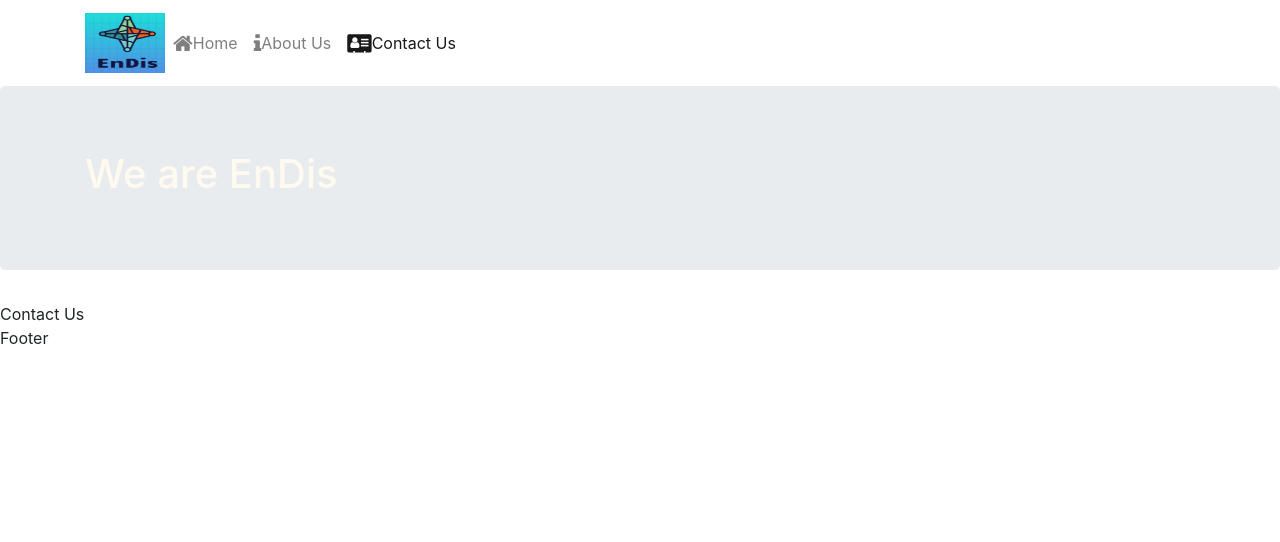
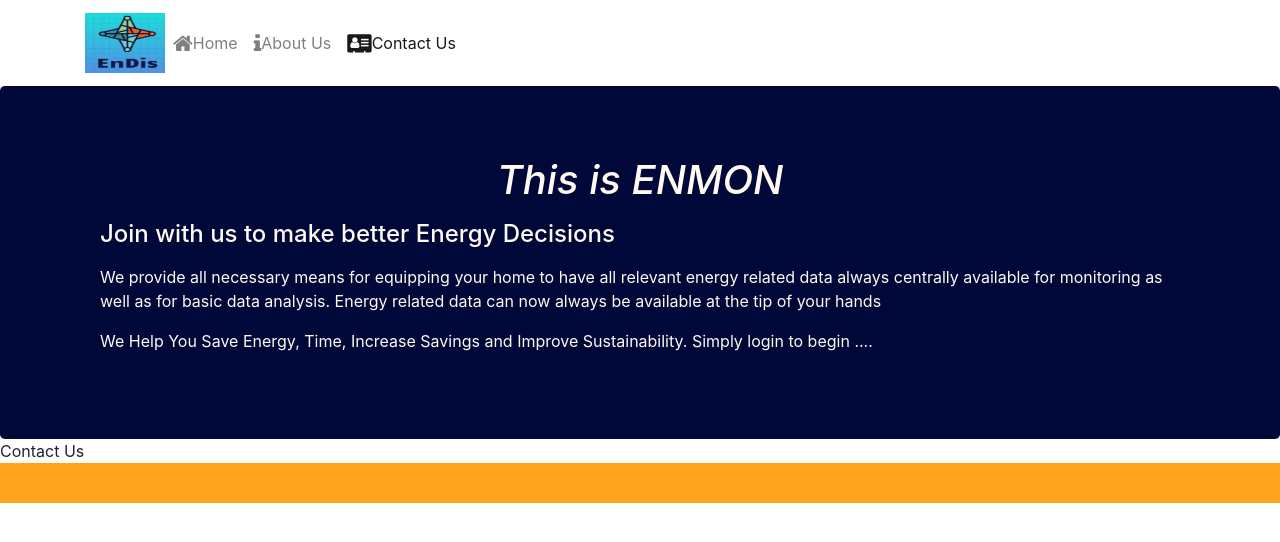
Before and after one commit to ThanujiNanayakkara/endis, a React (Create React App) app: page /contact in a window 1280 px wide. Shown: the top 542 px of the page. Built offline with nearby package versions, Linux system fonts and the light colour scheme.

Commit message:
footer added

```diff
--- a/src/App.css
+++ b/src/App.css
@@ -20,7 +20,7 @@
   padding:70px 30px 70px 30px;
   margin:0px auto;
   background: #000839 ;
-  color:floralwhite;
+  color: floralwhite;
 }
 
 address{
--- a/src/components/FooterComponent.js
+++ b/src/components/FooterComponent.js
@@ -6,9 +6,12 @@ class Footer extends Component{
 
     render(){
         return(
-            <div>
-                Footer
+            <div className="footer">
+            <div className="container">
+
+
             </div>
+        </div>
         );
     }
 }
--- a/src/components/HeaderComponent.js
+++ b/src/components/HeaderComponent.js
@@ -51,14 +51,22 @@ class Header extends Component{
                     </div>
                 </Navbar>
                 <Jumbotron>
-                <div className = 'container'>
-                    <div className ='row row-header'>
-                        <div className ='col-12 col-sm-12'>
-                            <h1>We are EnDis</h1>
+                    <div className="container">
+                        <div className="row row-header">
+                            <div className="col-12 col-sm-12">
+                                {/* <h1>Ristorante Con Fusion</h1> */}
+                                <h1 className="text-center font-italic">This is ENMON</h1>
+                                <p></p>
+                                <h4>Join with us to make better Energy Decisions</h4>
+                                <p></p>
+                                <p>We provide all necessary means for equipping your home to have all relevant energy related data always centrally available for monitoring as well as for basic data analysis. Energy related data can now always be available at the tip of your hands</p>
+                                {/* <p>We take inspiration from the World's best cuisines, and create a unique fusion experience. Our lipsmacking creations will tickle your culinary senses!</p>                             */}
+                                <p>We Help You Save Energy, Time, Increase Savings and Improve Sustainability. Simply login to begin ....</p>
+
+                            </div>
                         </div>
                     </div>
-                </div>
-            </Jumbotron>
+                </Jumbotron>
             </React.Fragment>
 
         );
```
Also changed, not shown: src/index.js (+3 -5 lines), 1 other file (tests, documents, lock files or other folders).
